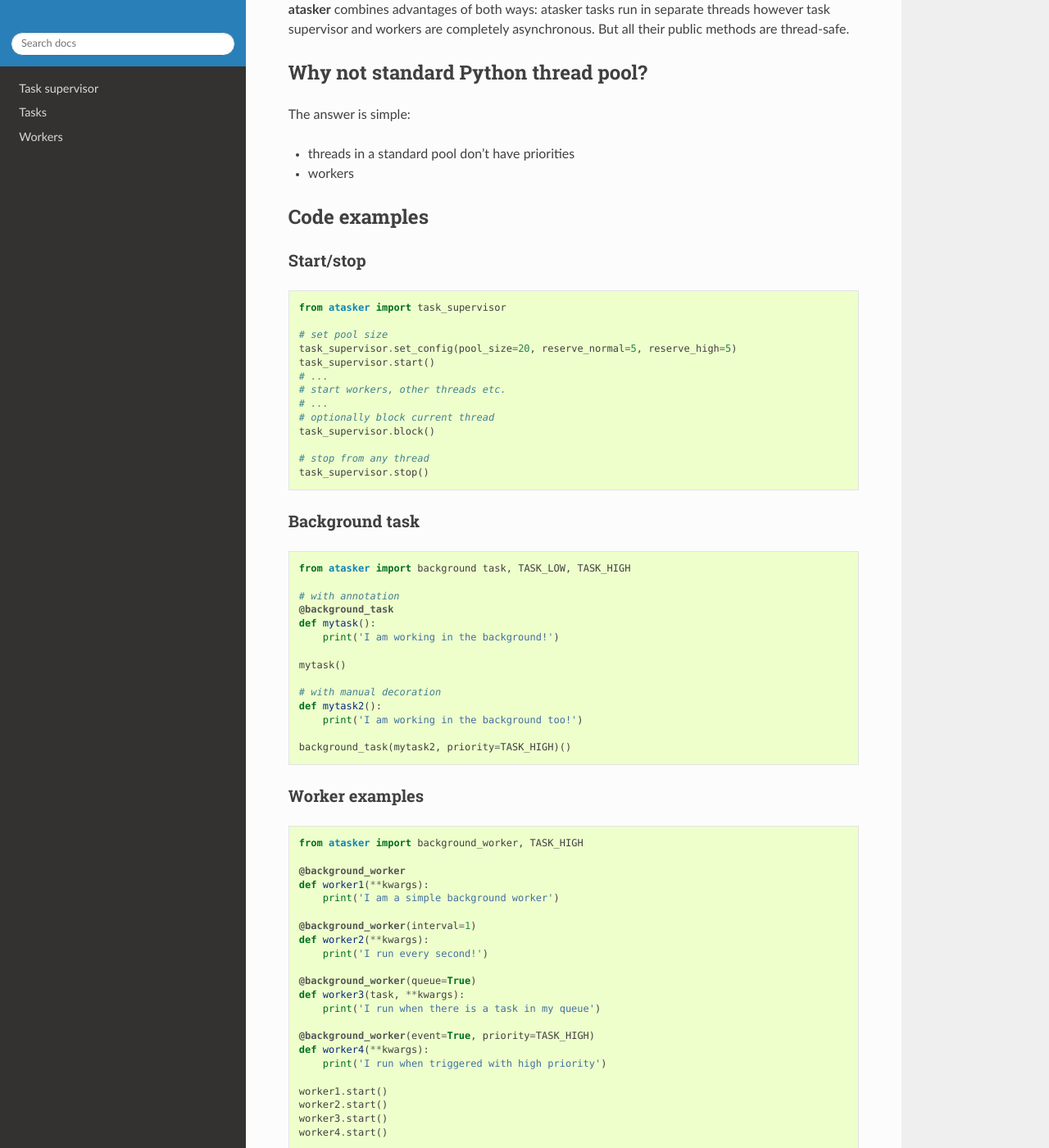
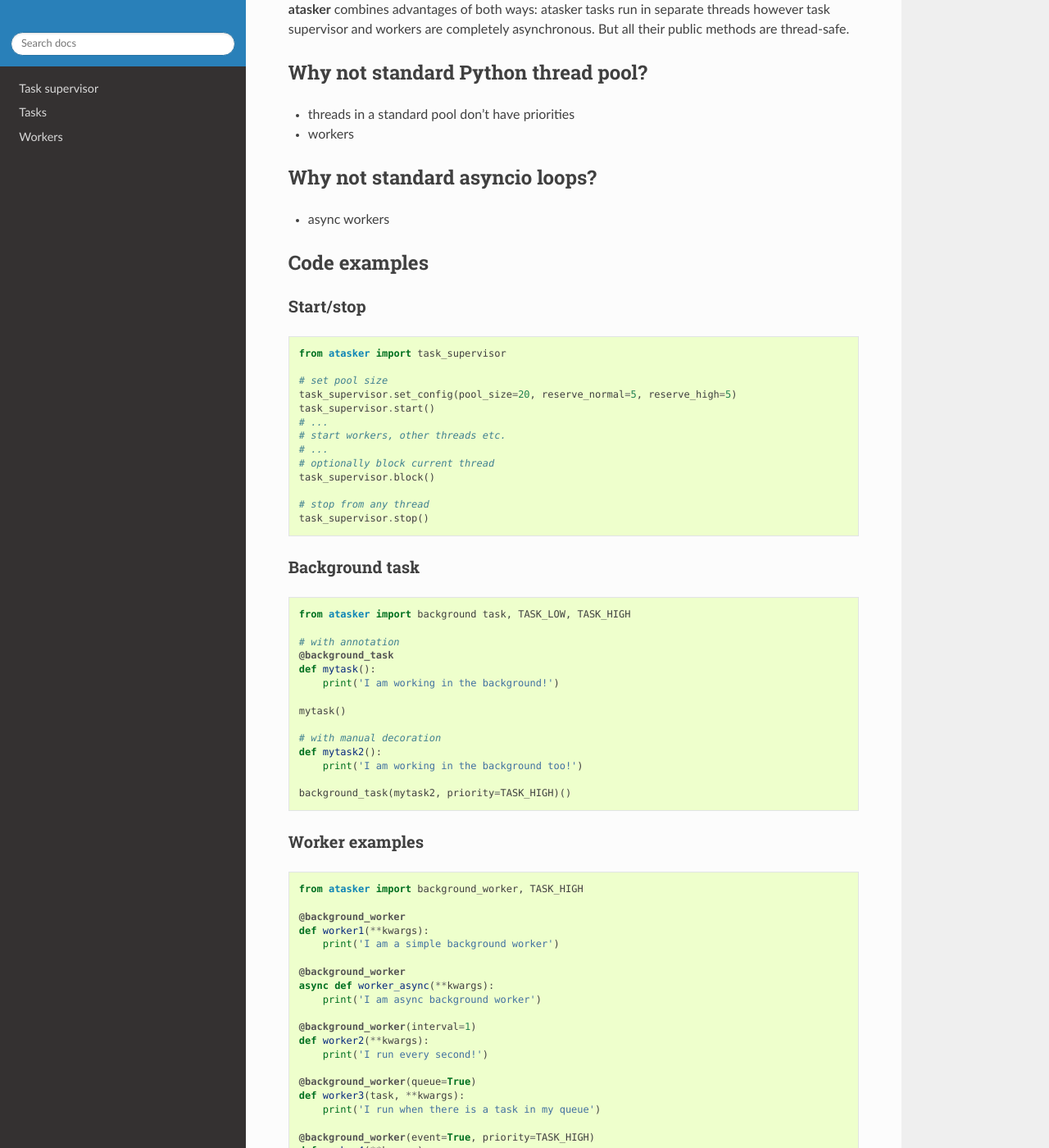
Before and after one commit to alttch/atasker, a Sphinx documentation site: the page built from doc/readme.rst, in a window 1280 px wide and 1400 px high, scrolled down 555 px. Shown: the whole window at 82% size. Built offline with Sphinx 7.4.7 and the Read the Docs theme 2.0.0, drawn with Linux system fonts in a browser that asks for light colours.

Commit message:
async workers in doc

```diff
--- a/atasker/__init__.py
+++ b/atasker/__init__.py
@@ -1,7 +1,7 @@
 __author__ = "Altertech Group, http://www.altertech.com/"
 __copyright__ = "Copyright (C) 2018-2019 Altertech Group"
 __license__ = "Apache License 2.0"
-__version__ = "0.1.2"
+__version__ = "0.1.3"
 
 from atasker.supervisor import TaskSupervisor
 from atasker.supervisor import TASK_LOW
--- a/doc/readme.rst
+++ b/doc/readme.rst
@@ -31,10 +31,13 @@ asynchronous. But all their public methods are thread-safe.
 Why not standard Python thread pool?
 ------------------------------------
 
-The answer is simple:
-
 -  threads in a standard pool don't have priorities
 -  workers
+
+Why not standard asyncio loops?
+-------------------------------
+
+-  async workers
 
 Code examples
 -------------
@@ -90,6 +93,10 @@ Worker examples
     def worker1(**kwargs):
         print('I am a simple background worker')
 
+    @background_worker
+    async def worker_async(**kwargs):
+        print('I am async background worker')
+
     @background_worker(interval=1)
     def worker2(**kwargs):
         print('I run every second!')
@@ -103,6 +110,7 @@ Worker examples
         print('I run when triggered with high priority')
 
     worker1.start()
+    worker_async.start()
     worker2.start()
     worker3.start()
     worker4.start()
--- a/setup.py
+++ b/setup.py
@@ -1,4 +1,4 @@
-__version__ = "0.1.2"
+__version__ = "0.1.3"
 
 import setuptools
 
```
Also changed, not shown: README.md (+9 -2 lines), 4 other files.
